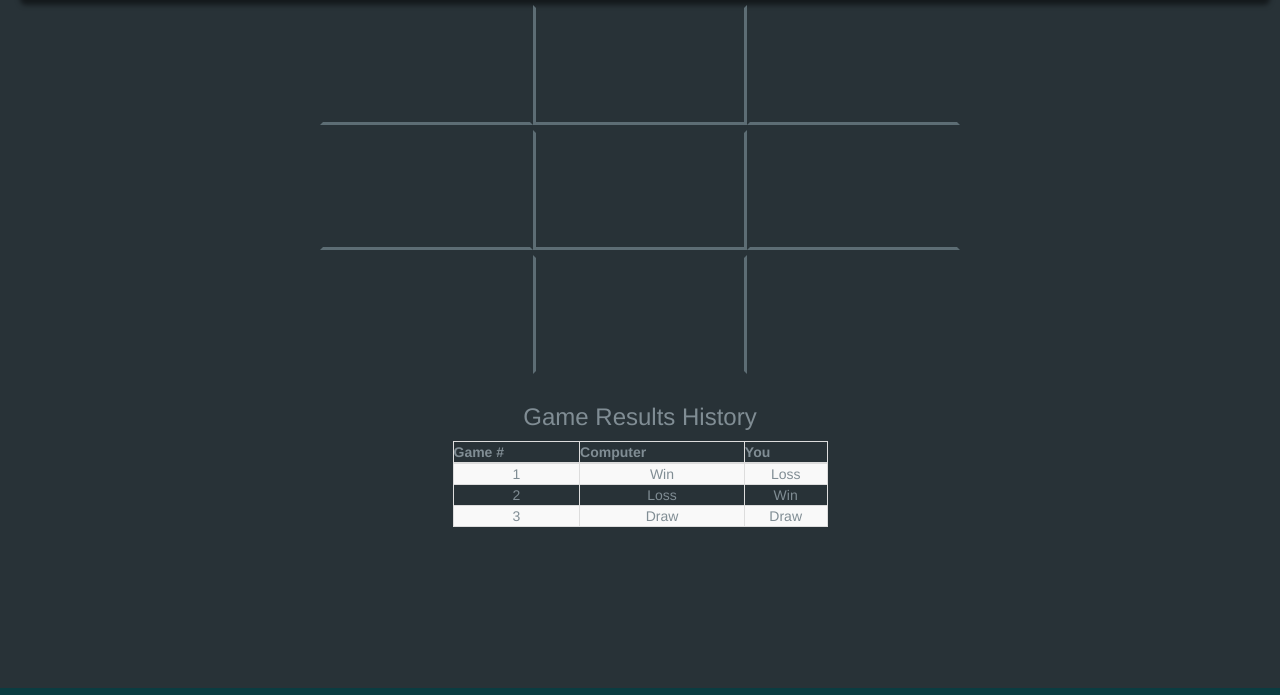
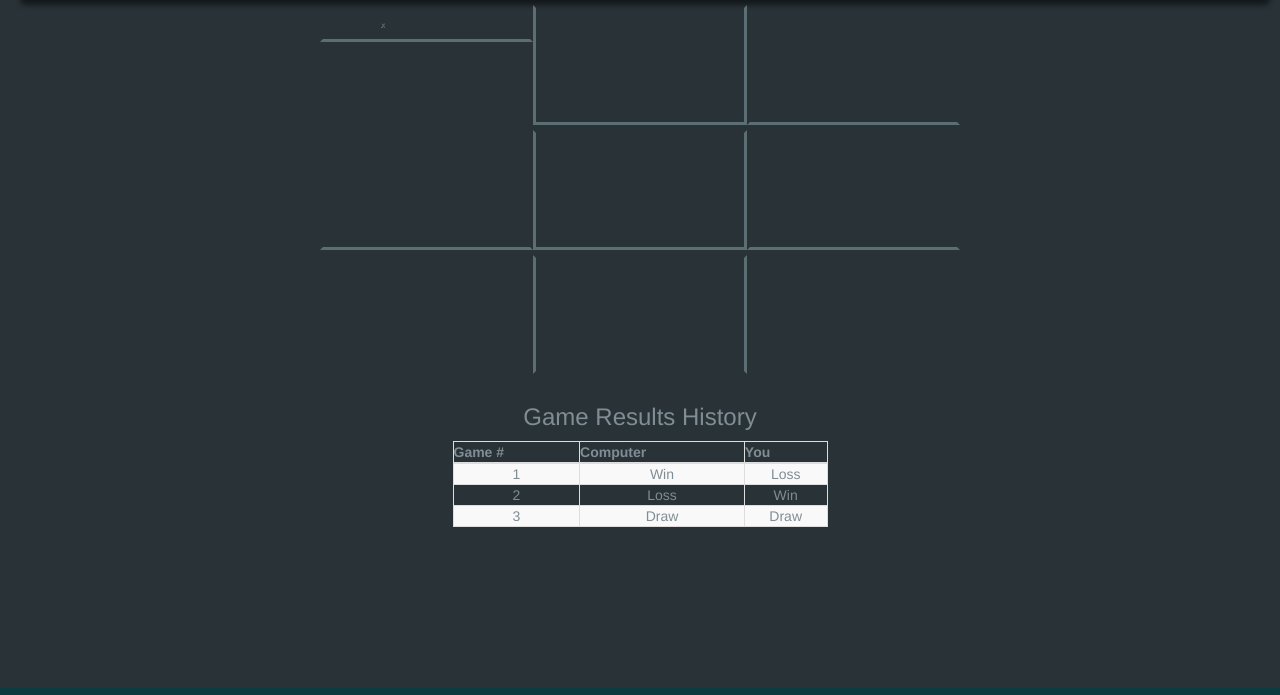
Before and after one commit to jdmedlock/tictactoe, a plain HTML site: page index.html in a window 1280 px wide. Shown: the part 52-747 px from the top of the page. Drawn offline with nearby package versions, Linux system fonts and the light colour scheme.

Commit message:
changed dimension of t3-canvas-1 for testing

```diff
--- a/index.html
+++ b/index.html
@@ -32,7 +32,6 @@ URL: tttgame.surge.sh
     <!----------------->
     <div class="jumbotron pt-jumbotron">
       <h3 class="pt-page-title">Tic-Tac-Toe</h3>
-      <h4 class="pt-interval-message"></h4>
     </div>
 
     <!----------------------->
@@ -42,7 +41,7 @@ URL: tttgame.surge.sh
       <!-- Game Board Row 1 -->
       <div class="row text-right t3-bar-row">
         <div class="col-xs-2 col-xs-offset-3 text-center t3-board-cell" id="t3-cell-1">
-          <canvas class="t3-canvas" id="t3-canvas-1" width="25" height="25">
+          <canvas class="t3-canvas" id="t3-canvas-1" width="640" height="100">
             Sorry, your browser doesn't support the &lt;canvas&gt; element.
           </canvas>
         </div>
```
